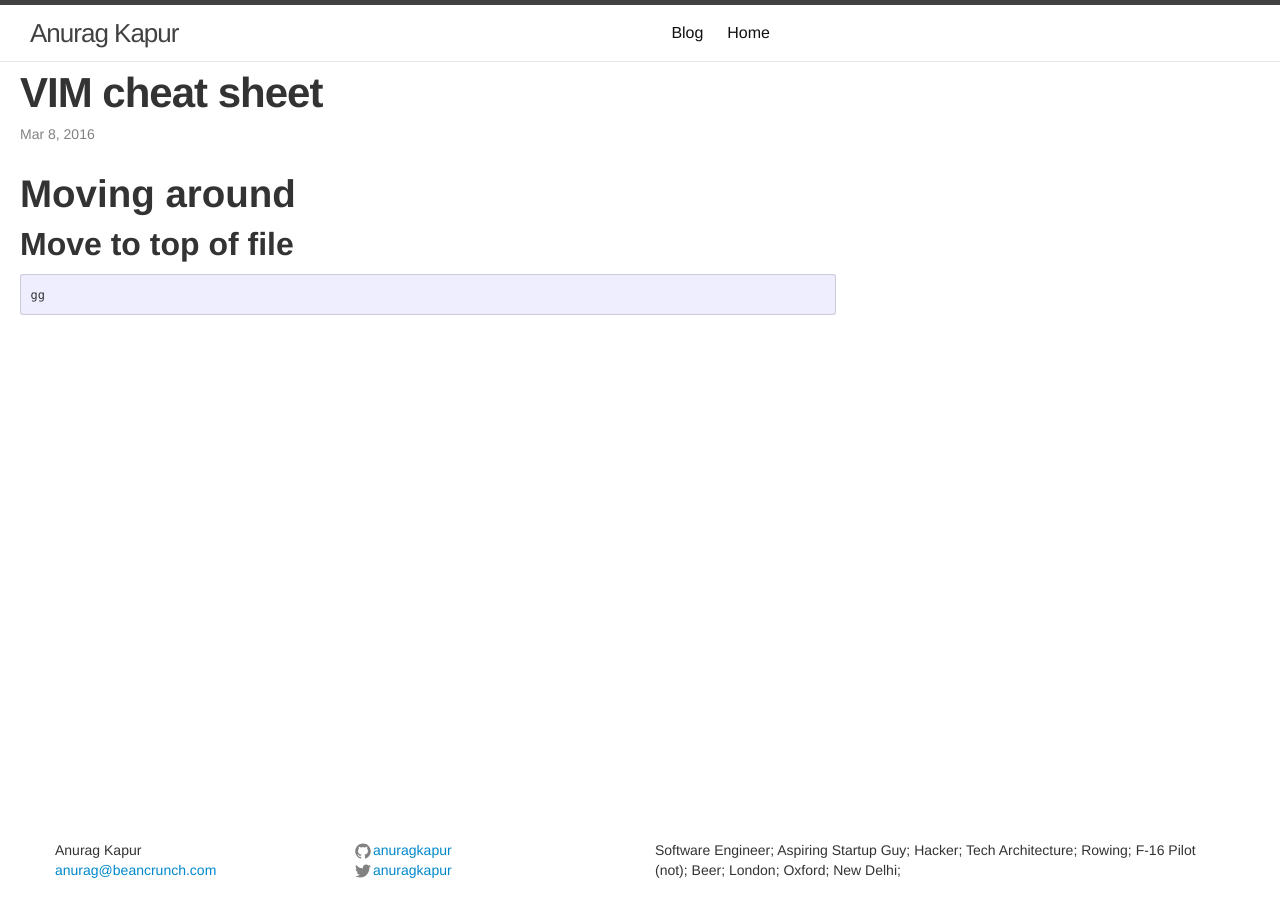
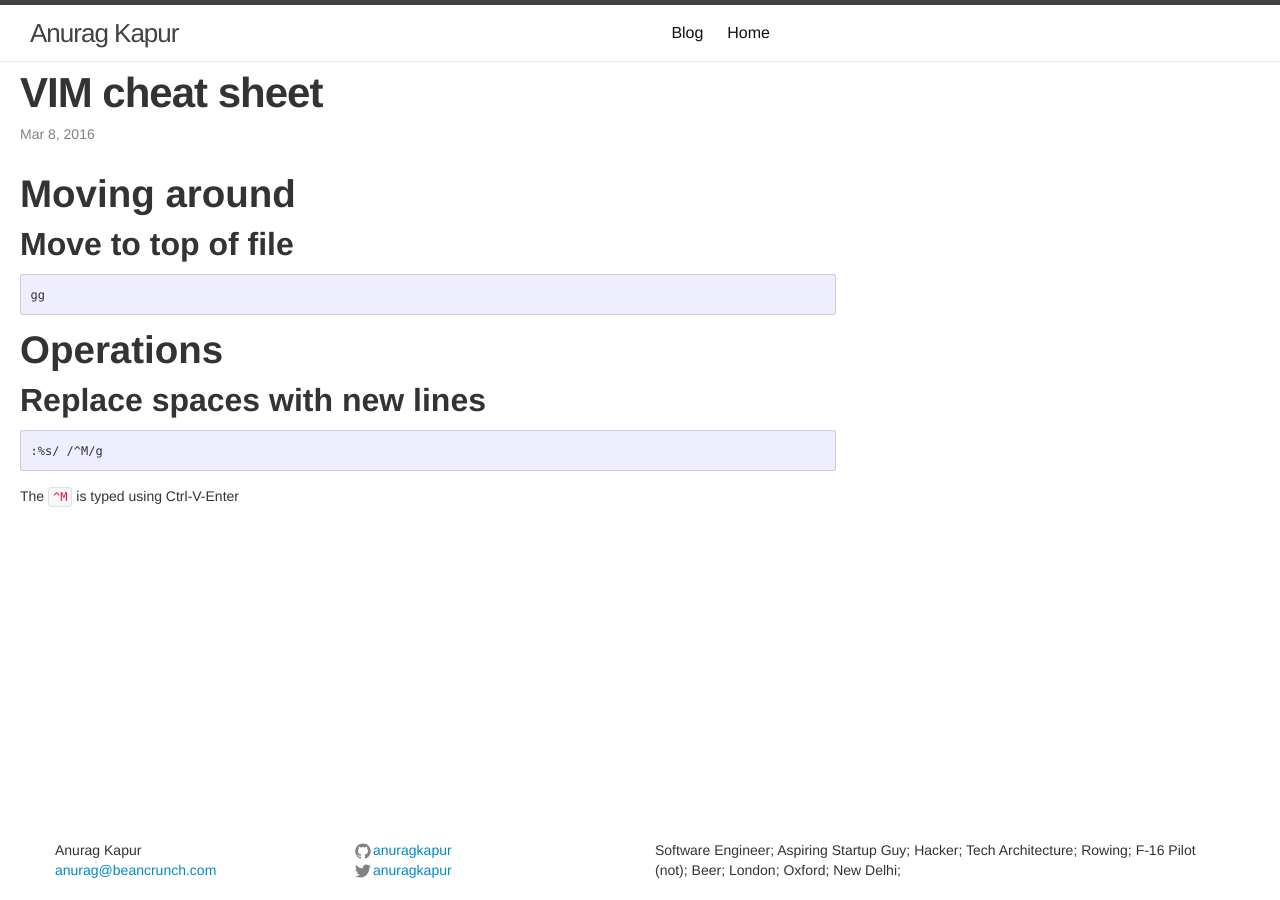
Before and after one commit to anuragkapur/anuragkapur.github.io, a Jekyll site: the page built from blog/cheat-sheets/_posts/2016-03-29-vim-cheat-sheet.md, in a window 1280 px wide. Built offline with Jekyll 4.4.1, drawn with Linux system fonts in a browser that asks for light colours.

Commit message:
Add operation to replace spaces with new lines

```diff
--- a/blog/cheat-sheets/_posts/2016-03-29-vim-cheat-sheet.md
+++ b/blog/cheat-sheets/_posts/2016-03-29-vim-cheat-sheet.md
@@ -11,3 +11,11 @@ categories: cheat-sheets
 ## Move to top of file
 
     gg
+
+# Operations
+
+## Replace spaces with new lines
+
+    :%s/ /^M/g
+
+The `^M` is typed using Ctrl-V-Enter
```
